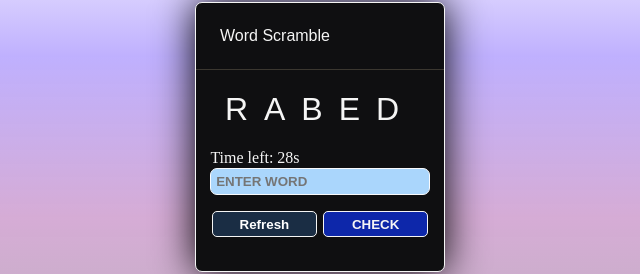
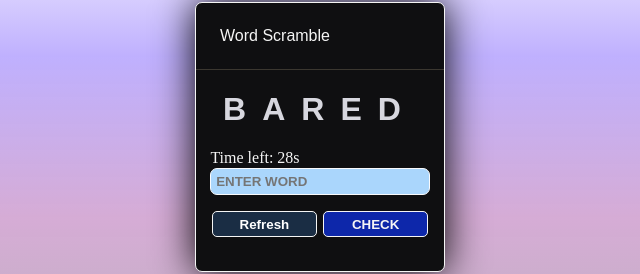
Before and after one commit to aristo-13/word-Scramble, a plain HTML site: page index.html in a window 1280 px wide. Both pictures are taken after a click on the button "Start". Shown: the part 263-537 px from the top of the page, 320-960 px from the left. Drawn offline with nearby package versions, Linux system fonts and the light colour scheme.

Commit message:
New commit

```diff
--- a/script.js
+++ b/script.js
@@ -5,9 +5,8 @@ const words = [
     "SMILE", "MOUSE", "FLOOR",
     "CHAIR", "LIGHT", "MUSIC",
     "GRASS","HEART","ROCKS",
-    "SKYPE", "FIRED"
+    "SKYPE", "FIRED",'SOCKS'
 ];
-
 const refeshbtn = document.querySelector('.refresh')
 const checkbtn = document.querySelector('.check')
 const UserInput = document.querySelector('.input-box')
@@ -55,13 +54,15 @@ function refeshWord(){
     for(let i = 0; i < word.length; i++){
         a.push(word[i])
     }
-    for(let i = 0; i < a.length; i++){
-        b.splice(Math.floor(Math.random() * words.length),0,a[i])
+
+    for(let i = 0; i < a.length; i++){                    // ['']
+        b.splice(Math.floor(Math.random() * words.length), 0, a[i]) //['c','a','t']
     }
+
     shuffledWord = b.join('')
 
    if(shuffledWord == word){
-    refeshWord()
+     refeshWord()
    }
    shuffle.textContent = shuffledWord
 }
@@ -110,9 +111,13 @@ function enterWord(){
     invalid.style.right = '5px'
     line.classList.add('active')
 
+    let widthValue = parseInt(getComputedStyle(line).width);
 
-    if(line.style.width === '0px'){
-      invalid.style.display = 'none'
+    /* if(widthValue === 20){
+       console.log('Joy fool waa')
+    } */
+    while(widthValue == 2){
+        console.log('joy fool waa')
     }
 }
 
--- a/style.css
+++ b/style.css
@@ -38,6 +38,8 @@ body{
     font-size: 2rem;
     font-family: Arial, Helvetica, sans-serif;
     letter-spacing: 1rem;
+    font-weight: 600;
+    color: rgba(244, 244, 252, 0.877);
 }
 .btns-n-input{
     width: 100%;
@@ -144,6 +146,7 @@ body{
 .line.active{
     animation: width 5s ease;
 }
+
 @keyframes width {
     from{
         width: 100%;
```
